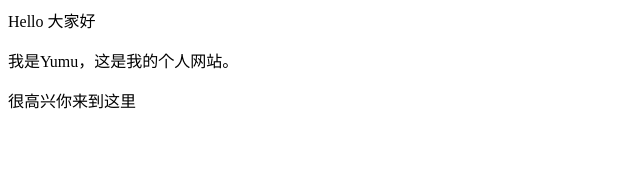
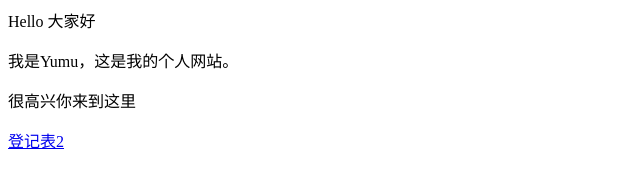
Before and after one commit to Yumu152068/Yumu152068.github.io, a plain HTML site: page index.html in a window 1280 px wide. Shown: the whole page, without its empty margins (0-640 px from the left). Drawn offline with Linux system fonts and the light colour scheme.

Commit message:
Update index.html

```diff
--- a/index.html
+++ b/index.html
@@ -1,3 +1,4 @@
 <p>Hello 大家好</p>
 <p>我是Yumu，这是我的个人网站。 </p>
 <p>很高兴你来到这里</p>
+<a href="https://docs.qq.com/form/page/DV1hVcE1SREtqQ3Rp">登记表2</a>
```
